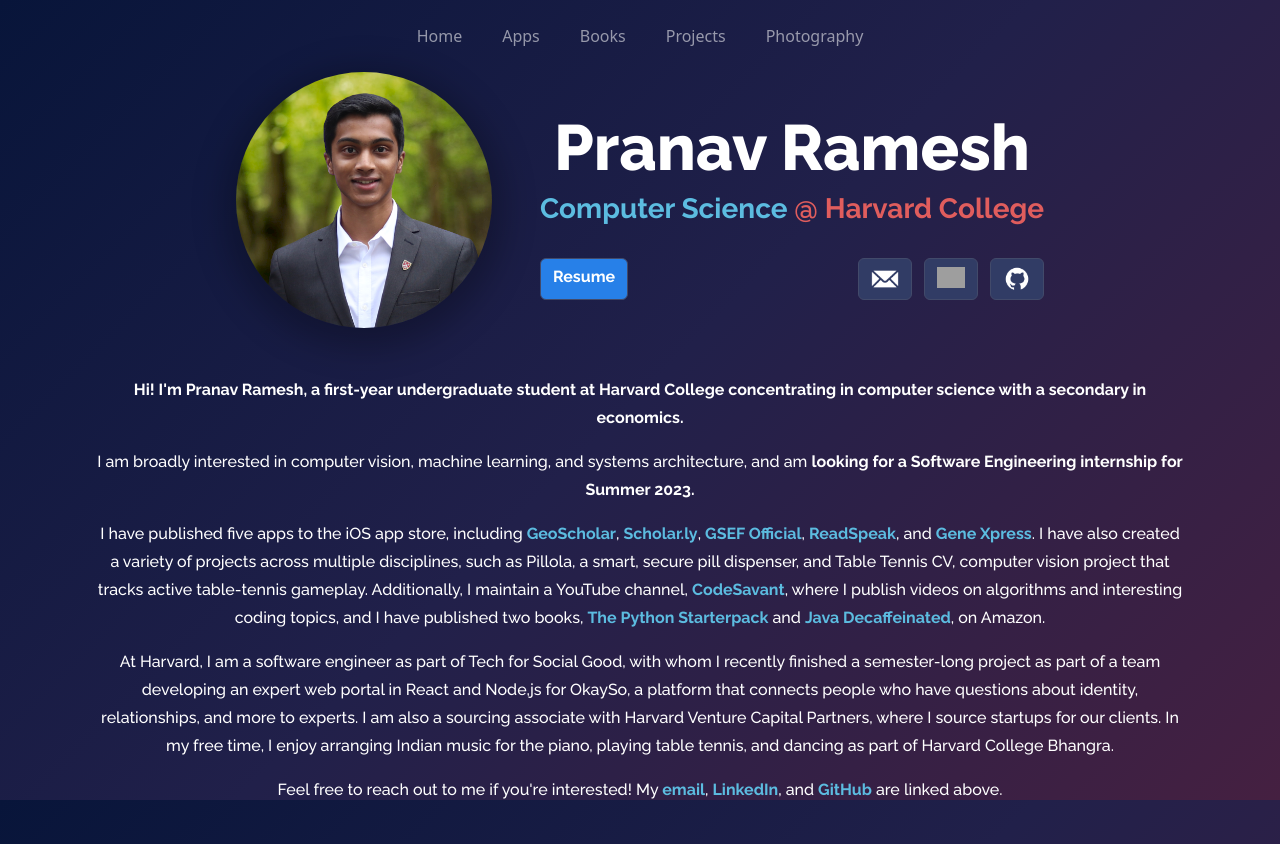
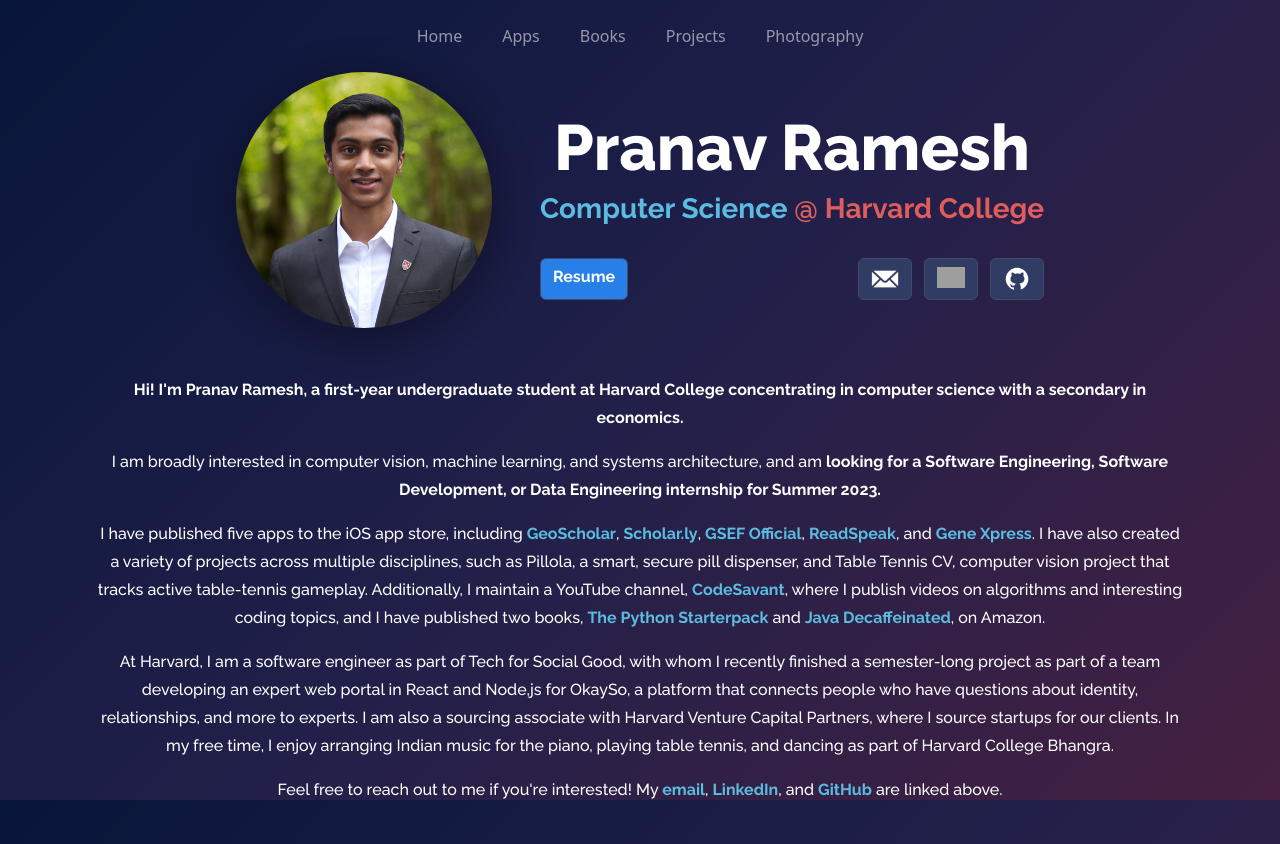
Before and after one commit to pr28416/pr_portfolio, a React (Create React App) app: page / in a window 1280 px wide. Built offline with nearby package versions, Linux system fonts and the light colour scheme; grey boxes are pictures that could not be loaded.

Commit message:
[PR] Modified home page

```diff
--- a/src/pages/HomePage.js
+++ b/src/pages/HomePage.js
@@ -41,7 +41,7 @@
                         Hi! I'm Pranav Ramesh, a first-year undergraduate student at Harvard College concentrating in computer science with a secondary in economics.
                     </p>
                     <p>
-                        I am broadly interested in computer vision, machine learning, and systems architecture, and am <b>looking for a Software Engineering internship for Summer 2023.</b>
+                        I am broadly interested in computer vision, machine learning, and systems architecture, and am <b>looking for a Software Engineering, Software Development, or Data Engineering internship for Summer 2023.</b>
                     </p>
                     <p>
                         I have published five apps to the iOS app store, including <a className="CustomHyperlink" href="/apps">GeoScholar</a>, <a className="CustomHyperlink" href="/apps">Scholar.ly</a>, <a className="CustomHyperlink" href="/apps">GSEF Official</a>, <a className="CustomHyperlink" href="/apps">ReadSpeak</a>, and <a className="CustomHyperlink" href="/apps">Gene Xpress</a>. I have also created a variety of projects across multiple disciplines, such as Pillola, a smart, secure pill dispenser, and Table Tennis CV, computer vision project that tracks active table-tennis gameplay. Additionally, I maintain a YouTube channel, <a className="CustomHyperlink" href="https://www.youtube.com/c/codesavant/">CodeSavant</a>, where I publish videos on algorithms and interesting coding topics, and I have published two books, <a className="CustomHyperlink" href="/books">The Python Starterpack</a> and <a className="CustomHyperlink" href="/books">Java Decaffeinated</a>, on Amazon.
```
